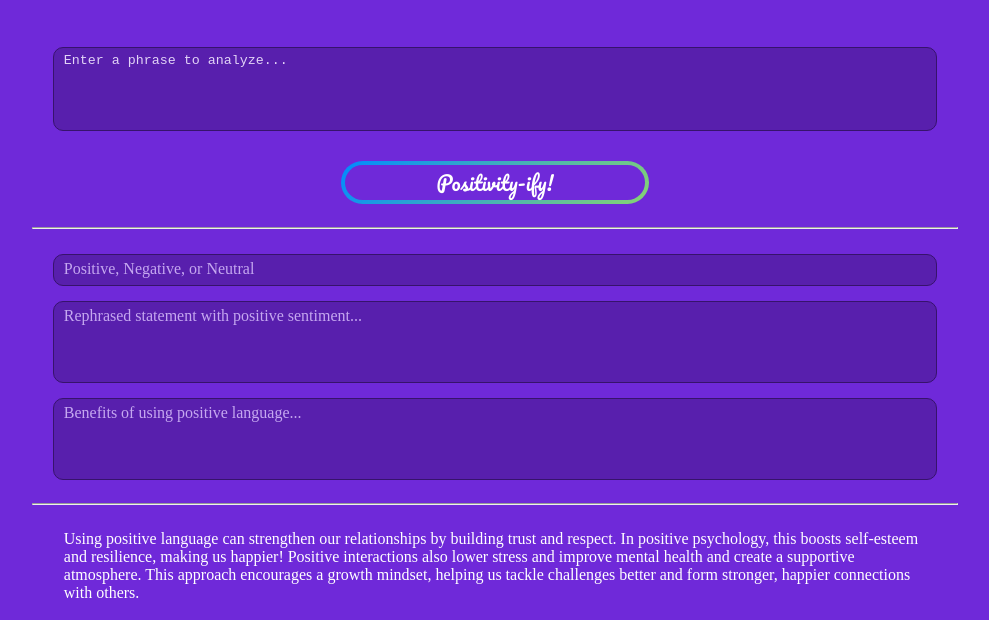
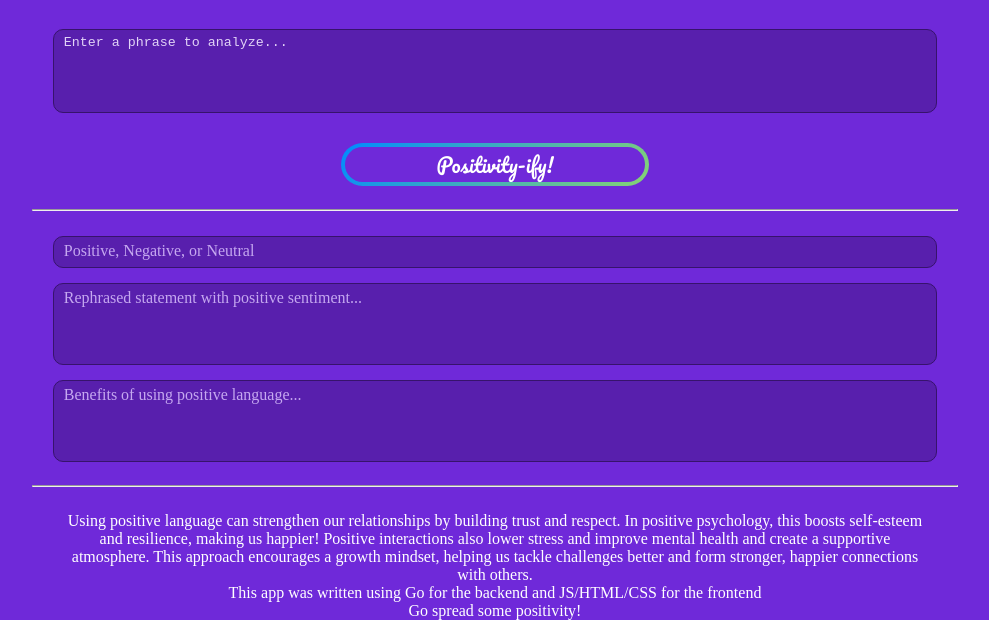
Before and after one commit to ben-meeker/positive-communication, a plain HTML site: page index.html in a window 1280 px wide. Shown: the part 204-824 px from the top of the page, without its empty margins (145-1134 px from the left). Drawn offline with Linux system fonts and the light colour scheme.

Commit message:
added to description

```diff
--- a/index.html
+++ b/index.html
@@ -24,6 +24,10 @@
     <hr style="width:75%;text-align:center;margin-bottom:25px;">
     <div class="description">
         Using positive language can strengthen our relationships by building trust and respect. In positive psychology, this boosts self-esteem and resilience, making us happier! Positive interactions also lower stress and improve mental health and create a supportive atmosphere. This approach encourages a growth mindset, helping us tackle challenges better and form stronger, happier connections with others.
+        <br>
+        This app was written using Go for the backend and JS/HTML/CSS for the frontend
+        <br>
+        Go spread some positivity!
     </div>
   </body>
 </html>
--- a/src/style.css
+++ b/src/style.css
@@ -16,6 +16,7 @@ body {
     display: flex;
     justify-content: center;
     align-items: center;
+    text-align: center;
   }
 
   #breathing-text {
```
